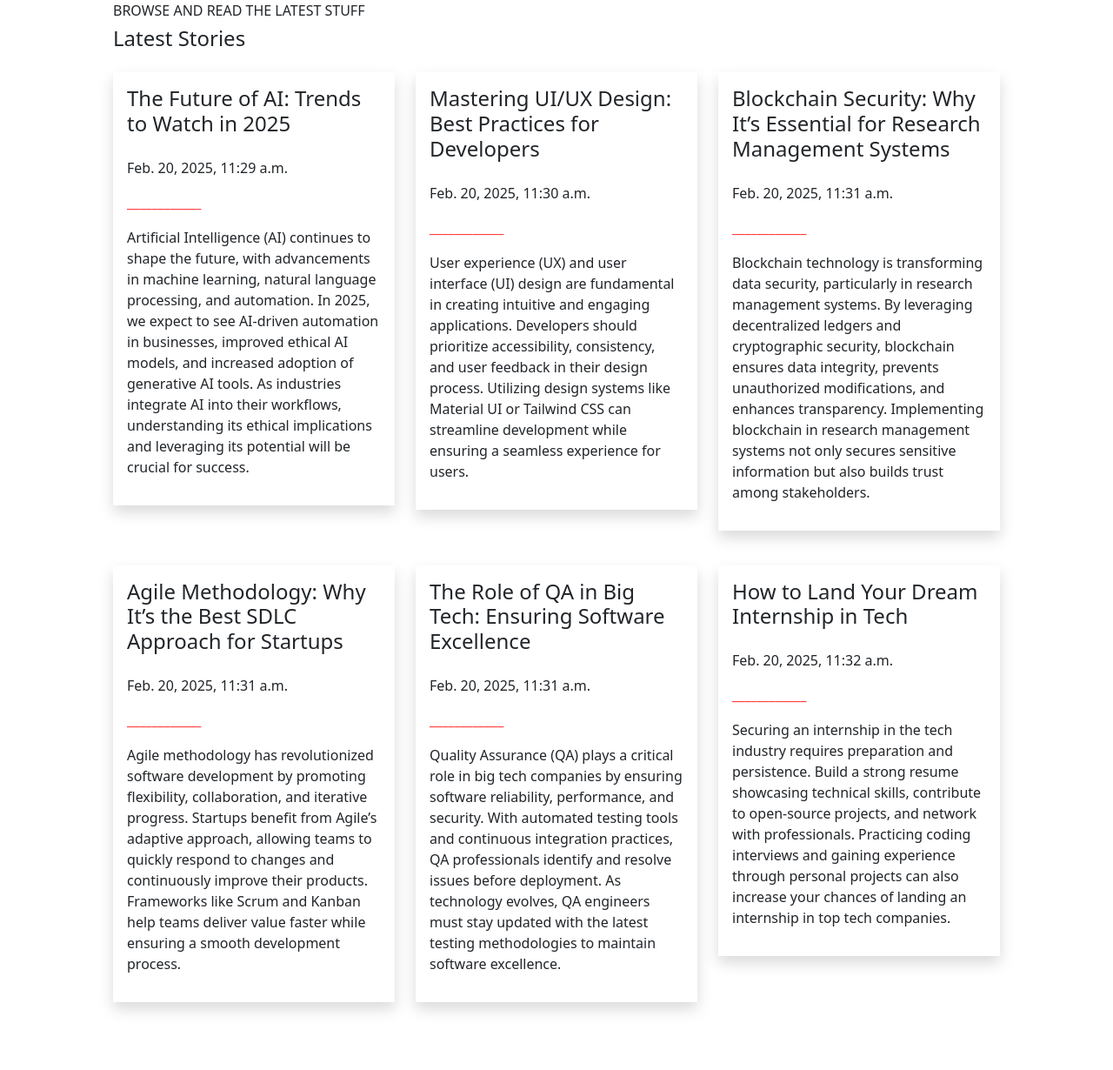
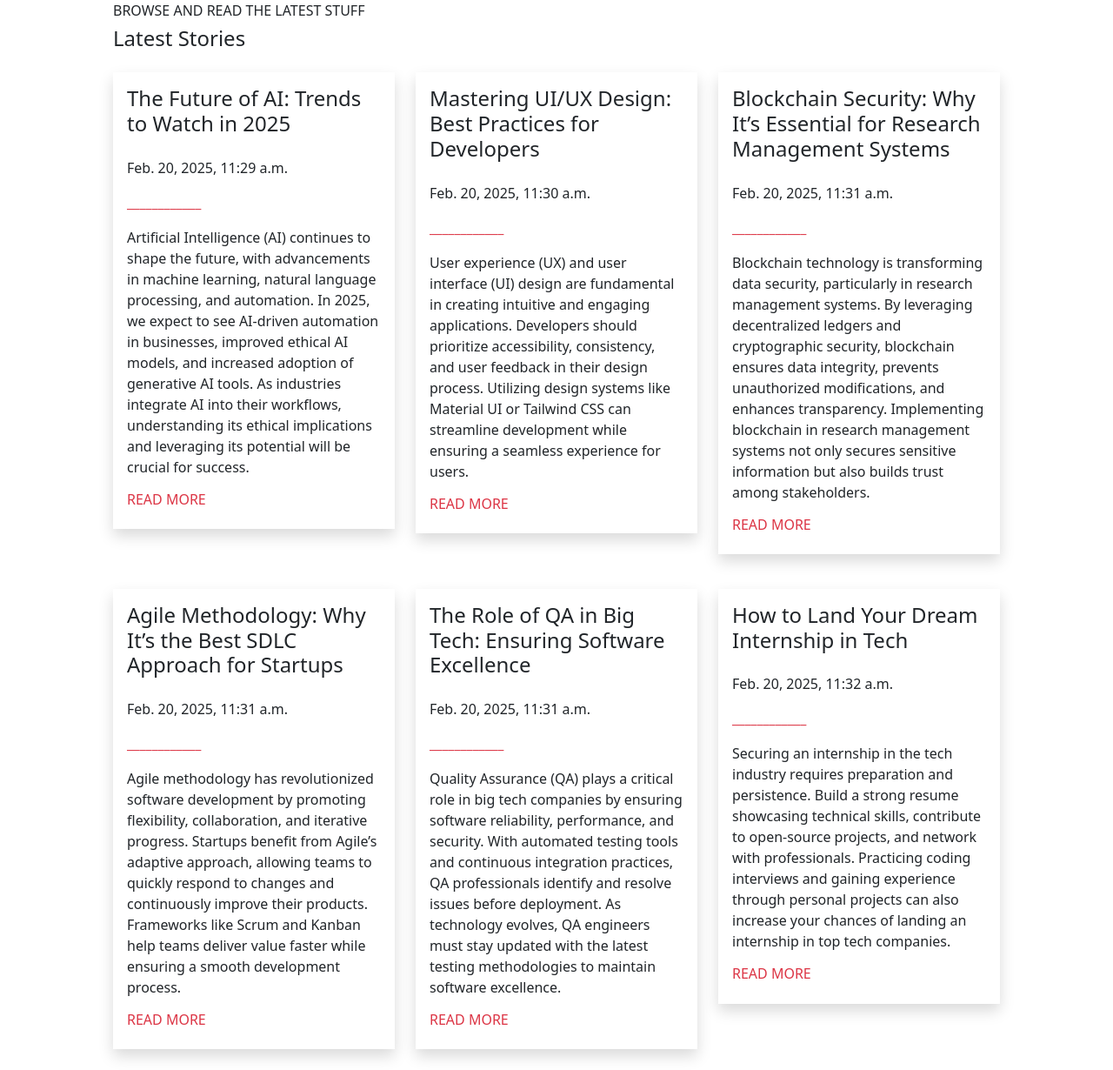
Before and after one commit to chrstndiane/my-first-blog, a Django app: page /new/ in a window 1280 px wide. Shown: the part 686-1916 px from the top of the page at 87% size. Before the commit the page ends 1850 px from the top, so only its background shows below. Run offline with Django 5.2, Linux system fonts and the light colour scheme; data comes from the database, SQL or seed files in the repository.

Commit message:
created separated folder for new blog page

```diff
--- a/blog/templates/blog/new_blog.html
+++ /dev/null
@@ -1,45 +0,0 @@
-{% load static %}
-<!DOCTYPE html>
-<html>
-    <head>
-        <title>Django Blog</title>
-        <link rel="stylesheet" href="https://cdn.jsdelivr.net/npm/bootstrap@5.3.3/dist/css/bootstrap.min.css" integrity="sha384-QWTKZyjpPEjISv5WaRU9OFeRpok6YctnYmDr5pNlyT2bRjXh0JMhjY6hW+ALEwIH" crossorigin="anonymous">
-        <link rel="stylesheet" href="https://fonts.googleapis.com/css?family=Lobster&subset=latin,latin-ext">
-    </head>
-    <body>
-        <header class="page-header">
-            <nav class="navbar bg-white shadow">
-                <div class="container d-flex justify-content-center">
-                    <a class="navbar-brand" href="/blog/new/">
-                        <img src="{% static 'logo.png' %}" alt="Logo" width="150">
-                    </a>
-                </div>
-            </nav>
-        </header>
-        <div class="d-flex justify-content-center py-5">
-            <img src="{% static 'banner4.png' %}" class="img-fluid" alt="Banner">
-        </div>
-
-        <main class="container">
-            <div class="row px-5">
-                <h6>BROWSE AND READ THE LATEST STUFF</h6>
-                <h4>Latest Stories</h4>
-
-                {% for post in posts %}
-                    <div class="col-md-4 mb-4 pt-3">
-                        <article class="post p-3 shadow">
-                            <h4>{{ post.title }}</h4>
-                            <div class="py-3">
-                                <time class="date">
-                                {{ post.published_date }}
-                                </time>
-                            </div>
-                            <p style="color: #ff3131;">____________</p>
-                            <p>{{ post.text|linebreaksbr }}</p>
-                        </article>
-                    </div>
-                {% endfor %}
-            </div>
-        </main>
-    </body>
-</html>
--- a/blog/templates/blog/post_list.html
+++ b/blog/templates/blog/post_list.html
@@ -12,7 +12,7 @@
         </article>
     {% endfor %}
         <div class="container d-flex justify-content-center py-3">
-            <a href="http://127.0.0.1:8000/blog/new/"><img src="{% static 'logo.png' %}" class="img-fluid" alt="Banner" width="150"></a>
-            <!-- https://chrstndiane.pythonanywhere.com/blog/new/ -->
+            <a href="https://chrstndiane.pythonanywhere.com/blog/new/"><img src="{% static 'logo.png' %}" class="img-fluid" alt="Banner" width="150"></a>
+            <!-- http://127.0.0.1:8000/blog/new/-->
         </div>
 {% endblock %}
--- /dev/null
+++ b/blog/templates/new/base.html
@@ -0,0 +1,22 @@
+{% load static %}
+<!DOCTYPE html>
+<html>
+    <head>
+        <title>Django Blog</title>
+        <link rel="stylesheet" href="https://cdn.jsdelivr.net/npm/bootstrap@5.3.3/dist/css/bootstrap.min.css" integrity="sha384-QWTKZyjpPEjISv5WaRU9OFeRpok6YctnYmDr5pNlyT2bRjXh0JMhjY6hW+ALEwIH" crossorigin="anonymous">
+        <link rel="stylesheet" href="https://fonts.googleapis.com/css?family=Lobster&subset=latin,latin-ext">
+    </head>
+    <body>
+        <header class="page-header">
+            <nav class="navbar bg-white shadow">
+                <div class="container d-flex justify-content-center">
+                    <a class="navbar-brand" href="/blog/new/">
+                        <img src="{% static 'logo.png' %}" alt="Logo" width="150">
+                    </a>
+                </div>
+            </nav>
+        </header>
+        {% block content %}
+        {% endblock %}
+    </body>
+</html>
--- /dev/null
+++ b/blog/templates/new/new_blog.html
@@ -0,0 +1,31 @@
+{% extends 'new/base.html' %}
+{% load static %}
+
+{% block content %}
+    <div class="d-flex justify-content-center py-5">
+        <img src="{% static 'banner4.png' %}" class="img-fluid" alt="Banner">
+    </div>
+
+    <main class="container">
+        <div class="row px-5">
+            <h6>BROWSE AND READ THE LATEST STUFF</h6>
+            <h4>Latest Stories</h4>
+
+            {% for post in posts %}
+                <div class="col-md-4 mb-4 pt-3">
+                    <article class="post p-3 shadow">
+                        <h4>{{ post.title }}</h4>
+                        <div class="py-3">
+                            <time class="date">
+                            {{ post.published_date }}
+                            </time>
+                        </div>
+                        <p class="text-danger text-decoration-none">____________</p>
+                        <p>{{ post.text|linebreaksbr }}</p>
+                        <h6><a href="{% url 'post_detail' pk=post.pk %}" class="text-danger text-decoration-none">READ MORE</a></h6>
+                    </article>
+                </div>
+            {% endfor %}
+        </div>
+    </main>
+{% endblock %}
--- a/blog/views.py
+++ b/blog/views.py
@@ -13,4 +13,4 @@ def post_detail(request, pk):
 
 def new_blog(request):
     posts = Post.objects.filter(published_date__lte=timezone.now()).order_by('published_date')
-    return render(request, 'blog/new_blog.html', {'posts': posts})
+    return render(request, 'new/new_blog.html', {'posts': posts})
```
